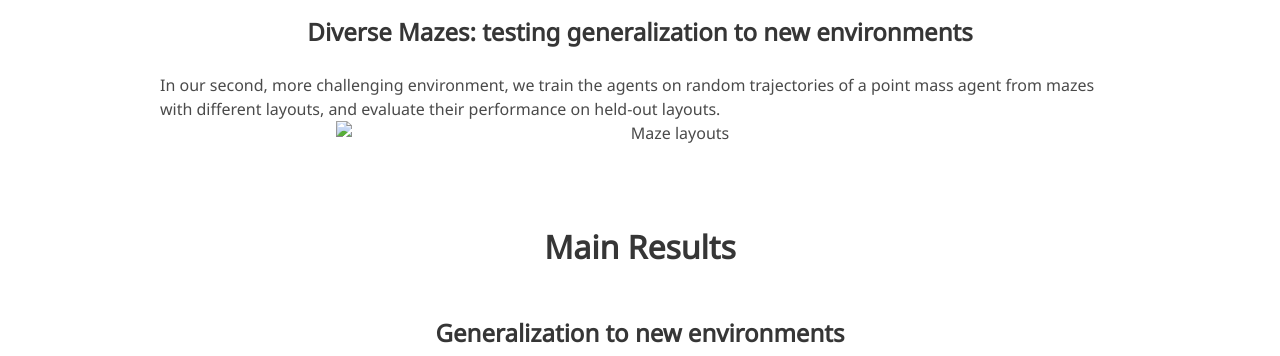
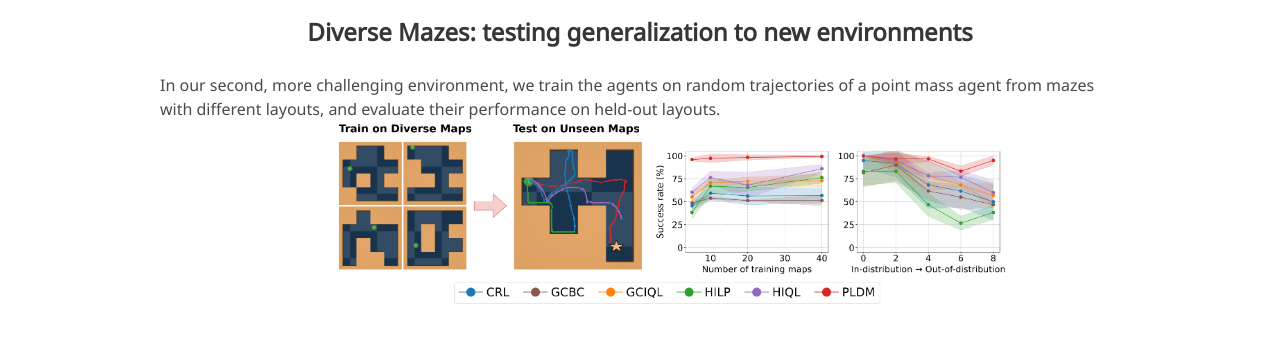
Before and after one commit to vladisai/pldm-page, a plain HTML site: page index.html in a window 1280 px wide. Shown: the part 3540-3896 px from the top of the page. Drawn offline with nearby package versions, Linux system fonts and the light colour scheme; some icons are missing; a web font is replaced by a local one.

Commit message:
update code

```diff
--- a/index.html
+++ b/index.html
@@ -462,7 +462,7 @@ height="0" width="0" style="display:none;visibility:hidden"></iframe></noscript>
     <div class="columns is-centered has-text-centered">
       <div class="column content">
         <figure class="image is-fullwidth">
-          <img src="./static/images/layout_change.pdf" alt="Maze layouts", style="width: 70%;">
+          <img src="./static/images/layout_change.png" alt="Maze layouts", style="width: 70%;">
         </figure>
       </div>
     </div>
```
